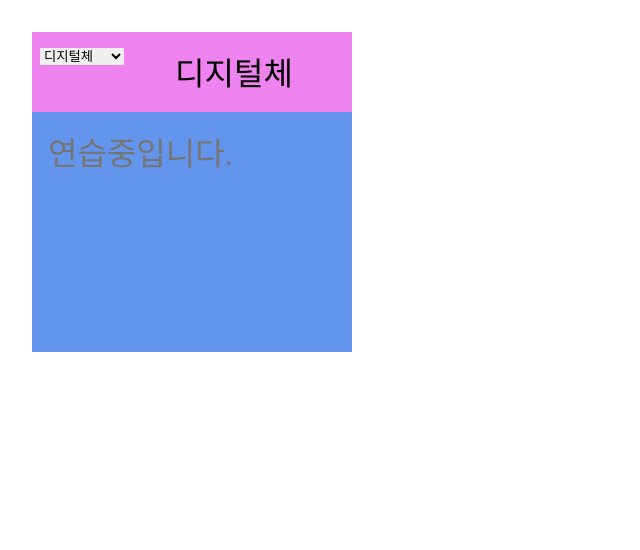
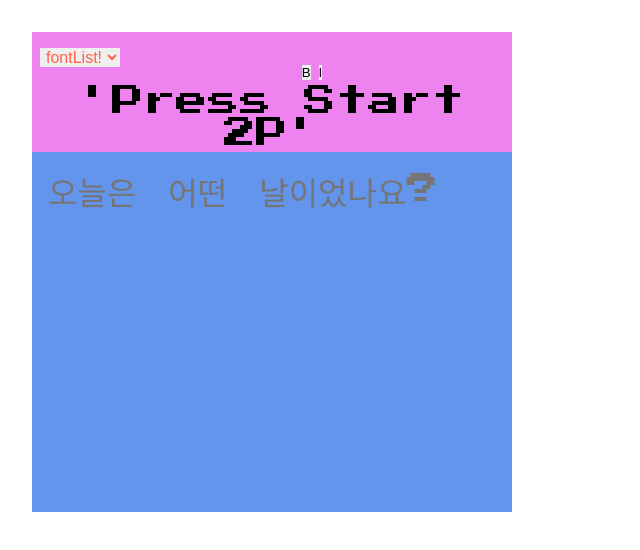
Before and after one commit to rewrite0w0/fontBox, a website: page index.html in a window 1280 px wide. Shown: the whole page, without its empty margins (0-640 px from the left). Drawn offline with Linux system fonts and the light colour scheme; a web font is replaced by a local one.

Commit message:
add new value

```diff
--- a/index.html
+++ b/index.html
@@ -6,6 +6,9 @@
   <meta name="viewport" content="width=device-width, initial-scale=1.0">
   <title>Document</title>
   <link rel="stylesheet" href="./style/style.css">
+  <!-- <link href="https://fonts.googleapis.com/css?family=Press Start 2P" rel="stylesheet">
+  <link rel="stylesheet" media="screen" href="https://fontlibrary.org/face/press-start-2p" type="text/css"/> -->
+  <link href="https://fonts.googleapis.com/css2?family=Press+Start+2P&display=swap" rel="stylesheet">
 </head>
 
 <body>
@@ -15,38 +18,63 @@
 
   <article>
     <div class="fontContainer">
-      <div class="fontBox digital-font">
-        <select name="test" class="choiceBox">
-          <optgroup label="Kr/En">
-            <option value="digital-font" class="digital-font">디지털체</option>
-            <option value="classB" class="classB-font">클래식B</option>
-          </optgroup>
+
+      <div class="fontBox">
+        <button class="bold">B</button>
+        <button class="italic">I</button>
+        <select name="choiceFont" class="choiceBox">
+          <option key="0" value="blank" data="" class="" style="font-family: Press Start 2P;">fontList!</option>
+          <option key="1" value="" data="" class="" style="font-family: yg-jalnan;">잘난체</option>
+          <option key="2" value="" data="" class="" style="font-family: TTTogether;">TT투게더</option>
+          <option key="3" value="" data="" class="" style="font-family: Recipekorea;">레코체</option>
+          <option key="4" value="" data="" class="" style="font-family: TmonMonsori;">몬소리체</option>
+          <option key="5" value="" data="" class="" style="font-family: KBIZ한마음명조체;">KBIZ한마음명조체</option>
+          <option key="6" value="" data="" class="" style="font-family: MaplestoryBold;">메이플스토리볼트체</option>
+          <option key="7" value="" data="" class="" style="font-family: NanumBarunGothic;">나눔바른고딕체</option>
+          <option key="8" value="" data="" class="" style="font-family: nanumgothic;">나눔고딕체</option>
+          <option key="9" value="" data="" class="" style="font-family: ChosunBg;">조선견고딕</option>
+          <!-- <option key="10" value="" data="" class="" style="font-family: ;"></option>
+          <option key="11" value="" data="" class="" style="font-family: ;"></option>
+          <option key="12" value="" data="" class="" style="font-family: ;"></option>
+          <option key="13" value="" data="" class="" style="font-family: ;"></option>
+          <option key="14" value="" data="" class="" style="font-family: ;"></option>
+          <option key="15" value="" data="" class="" style="font-family: ;"></option>
+          <option key="16" value="" data="" class="" style="font-family: ;"></option> -->
+
+
+
+
+
+          <!-- <optgroup label="KR/EN"> -->
+            <!-- <option data="LAB디지털" value="digital" class="option-digital" style="font-family: LAB디지털;">디지털체</option>
+            <option value="classB" class="option-cb" style="font-family: LAB디지털;">클래식B</option> -->
+
+
+
+          <!-- </optgroup>
           <optgroup label="KR only">
 
-          </optgroup>
-          <optgroup label="EN only">
-
+          </optgroup> -->
+          <!-- <optgroup label="EN only">
+            <option value="Start2p" class="option-start2p">Start2P!</option>
           </optgroup>
           <optgroup label="JP">
 
-          </optgroup>
+          </optgroup> -->
 
         </select>
-        디지털체
+        <div class="fontBoxChild"></div>
+
       </div>
       <div class="textBox">
-        <textarea name="testBox" class="inputBox digital-font" spellcheck="false" placeholder="연습중입니다."></textarea>
+        <textarea name="textBox" class="inputBox" spellcheck="false" placeholder="오늘은 어떤 날이었나요?"></textarea>
       </div>
     </div>
   </article>
 
 
   <footer>
-    <!-- <select name="test" id="">
-      <option value="digital-font" class="digital-font">디지털체</option>
-      <option value="classB" class="classB-font">클래식B</option>
-    </select>
-     -->
+
   </footer>
 
 
--- a/src/index.js
+++ b/src/index.js
@@ -0,0 +1,17 @@
+const fontBoxChild = document.querySelector(".fontBoxChild");
+const inputBox = document.querySelector(".inputBox");
+const choiceBox = document.querySelector(".choiceBox");
+const FONT = `'Press Start 2P'`;
+
+console.log(choiceBox.data);
+
+// const changeFont = addEventListener("change",(choiceBox)=>{
+//   console.log(document.querySelector("data"));
+//   // choiceBox.preventDefault;
+//   font = `${choiceBox}`;
+//   console.log(choiceBox);
+// })
+
+fontBoxChild.innerHTML=`${FONT}`;
+fontBoxChild.style.fontFamily = `${FONT}`;
+inputBox.style.fontFamily = `${FONT}`;
--- a/style/style.css
+++ b/style/style.css
@@ -14,8 +14,8 @@
   border: 2rem;
   background-color: aqua;
   display: block;
-  height: 320px;
-  width: 320px;
+  height: 480px;
+  width: 480px;
 }
 
 .fontContainer:hover {
@@ -35,7 +35,15 @@
 
 .choiceBox {
   float: left;
+  color: tomato;
+  width: 10vh;
+}
 
+option{
+  color: tomato;
+}
+optgroup{
+  color: teal;
 }
 
 .fontBox:hover {
@@ -59,20 +67,115 @@
   font-size: 2rem;
 }
 
+select, option {
+  text-align: center;
+  font-size: 1rem;
+}
+
+.fontBoxChild .inputBox{
+  font-family: 'Press Start 2P';
+}
+/* optgroup {
+  font-family: monospace;
+} */
+/*
 .digital-font {
   font-family: 'LAB디지털';
 }
 
 .classB-font {
+  font-family: 'monospace';
+}
+
+.option-digital {
+  font-family: 'LAB디지털';
+}
+
+.option-start2p {
+  font-family: 'Press Start 2P';
+} */
+
+/*
+@font-face {
   font-family: '국립박물관문화재단클래식B';
+  src: url('https://cdn.jsdelivr.net/gh/projectnoonnu/noonfonts_twelve@1.0/국립박물관문화재단클래식B.woff') format('woff');
+  font-weight: normal;
+  font-style: normal;
+}
+
+@font-face {
+  font-family: 'LAB디지털';
+  src: url('https://cdn.jsdelivr.net/gh/projectnoonnu/noonfonts_20-07@1.0/LAB디지털.woff') format('woff');
+  font-weight: normal;
+  font-style: normal;
+}
+
+@font-face {
+  font-family: 'Binggrae-Bold';
+  src: url('https://cdn.jsdelivr.net/gh/projectnoonnu/noonfonts_one@1.0/Binggrae-Bold.woff') format('woff');
+  font-weight: normal;
+  font-style: normal;
 }
 
 
 
+@font-face {
+  font-family: 'KyoboHand';
+  src: url('https://cdn.jsdelivr.net/gh/projectnoonnu/noonfonts_20-04@1.0/KyoboHand.woff') format('woff');
+  font-weight: normal;
+  font-style: normal;
+}
+
+
+
+ */
+
 
 @font-face {
-  font-family: '국립박물관문화재단클래식B';
-  src: url('https://cdn.jsdelivr.net/gh/projectnoonnu/noonfonts_twelve@1.0/국립박물관문화재단클래식B.woff') format('woff');
+  font-family: 'yg-jalnan';
+  src: url('https://cdn.jsdelivr.net/gh/projectnoonnu/noonfonts_four@1.2/JalnanOTF00.woff') format('woff');
+  font-weight: normal;
+  font-style: normal;
+}
+
+
+
+@font-face {
+  font-family: 'TTTogether';
+  src: url('https://cdn.jsdelivr.net/gh/projectnoonnu/noonfonts_2001@1.1/TTTogetherA.woff') format('woff');
+  font-weight: normal;
+  font-style: normal;
+}
+
+
+@font-face {
+  font-family: 'Recipekorea';
+  src: url('https://cdn.jsdelivr.net/gh/projectnoonnu/noonfonts_2001@1.1/Recipekorea.woff') format('woff');
+  font-weight: normal;
+  font-style: normal;
+}
+
+
+
+@font-face {
+  font-family: 'TmonMonsori';
+  src: url('https://cdn.jsdelivr.net/gh/projectnoonnu/noonfonts_two@1.0/TmonMonsori.woff') format('woff');
+  font-weight: normal;
+  font-style: normal;
+}
+
+
+
+@font-face {
+  font-family: 'KBIZ한마음명조체';
+  src: url('https://cdn.jsdelivr.net/gh/projectnoonnu/noonfonts_one@1.0/KBIZHanmaumMyungjo.woff') format('woff');
+  font-weight: normal;
+  font-style: normal;
+}
+
+@font-face {
+  font-family: 'MaplestoryBold';
+  src: url('https://cdn.jsdelivr.net/gh/projectnoonnu/noonfonts_20-04@2.1/MaplestoryOTFBold.woff') format('woff');
   font-weight: normal;
   font-style: normal;
 }
@@ -81,34 +184,34 @@
 
 
  @font-face {
-  font-family: 'IBMPlexSansKR-Regular';
-  src: url('https://cdn.jsdelivr.net/gh/projectnoonnu/noonfonts_20-07@1.0/IBMPlexSansKR-Regular.woff') format('woff');
-  font-weight: normal;
+  font-family: 'NanumBarunGothic';
   font-style: normal;
+  font-weight: 700;
+  src: url('//cdn.jsdelivr.net/font-nanumlight/1.0/NanumBarunGothicWebBold.eot');
+  src: url('//cdn.jsdelivr.net/font-nanumlight/1.0/NanumBarunGothicWebBold.eot?#iefix') format('embedded-opentype'), url('//cdn.jsdelivr.net/font-nanumlight/1.0/NanumBarunGothicWebBold.woff') format('woff'), url('//cdn.jsdelivr.net/font-nanumlight/1.0/NanumBarunGothicWebBold.ttf') format('truetype')
  }
 
+
+
 @font-face {
-  font-family: 'takoyaki';
-  src: url('https://www.dafont.com/takoyaki-3.font') format('font');
+  font-family: 'ChosunBg';
+  src: url('https://cdn.jsdelivr.net/gh/projectnoonnu/noonfonts_20-04@1.0/ChosunBg.woff') format('woff');
   font-weight: normal;
   font-style: normal;
 }
 
 
 
-@font-face {
-  font-family: 'LAB디지털';
-  src: url('https://cdn.jsdelivr.net/gh/projectnoonnu/noonfonts_20-07@1.0/LAB디지털.woff') format('woff');
-  font-weight: normal;
-  font-style: normal;
+@import url(//fonts.googleapis.com/earlyaccess/nanumgothic.css);
+.nanumgothic * {
+ font-family: 'Nanum Gothic', sans-serif;
 }
 
 
 
-.test {
-  font-family: 'IBMPlexSansKR-Regular';
-}
-
-.test2 {
-  font-family: 'takoyaki';
-}
+/* 더페이스샵잉크립 */
+/* noto sans kr bold */
+/* 777리틀베어 */
+/* 쿠키런 */
+/* drfont */
+/* 동그라미체1,2 */
```
Also changed, not shown: src/test.html (added, +11 -0 lines), src/test2.html (added, +212 -0 lines), README.MD, fontBox/NotoSansKR-Bold.woff (added), fontBox/drfont_daraehand_Basic.woff (added), fontBox/동그라미재단B.woff (added), fontBox/동그라미재단M.woff (added). Lines whose indentation alone changed are shown as unchanged.
